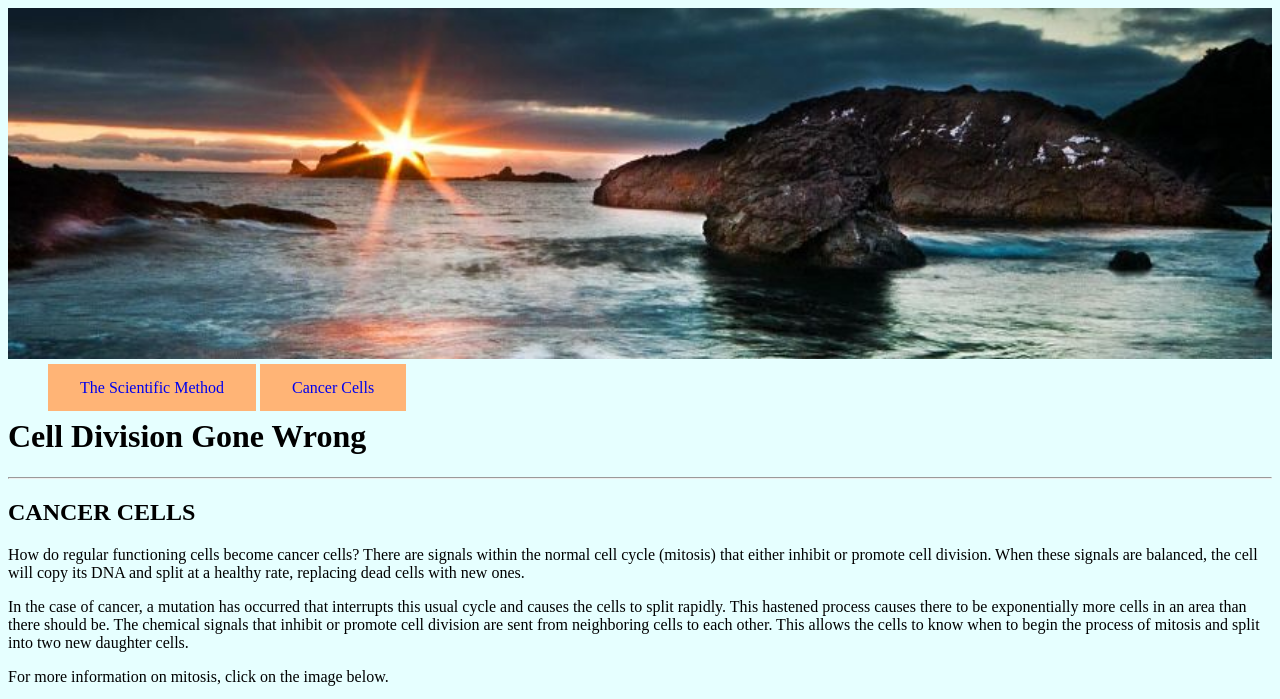
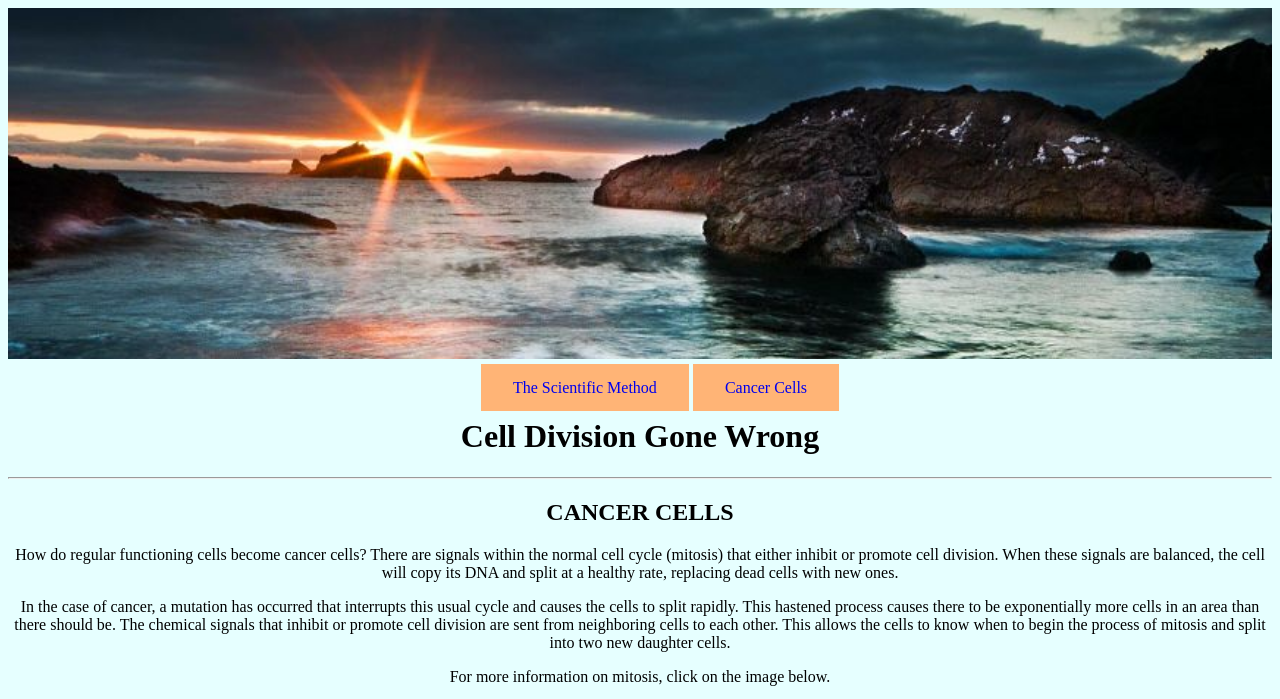
Before and after one commit to sierrabrowning/sierrabrowning.github.io, a plain HTML site: page biologyreport.html in a window 1280 px wide. Shown: the top 699 px of the page. Drawn offline with Linux system fonts and the light colour scheme.

Commit message:
Add files via upload

```diff
--- a/style.css
+++ b/style.css
@@ -1,13 +1,10 @@
 body {
 	background-color:#E6FFFF;
-	background-repeat: no-repeat;
-	background-size: 1024px 760px;
-	background-position: center;
-	background-attachment: local;
+	text-align: center;
 }
 
 div.banner {
-
+	text-align: center;
 }
 
 .banner a {
```
